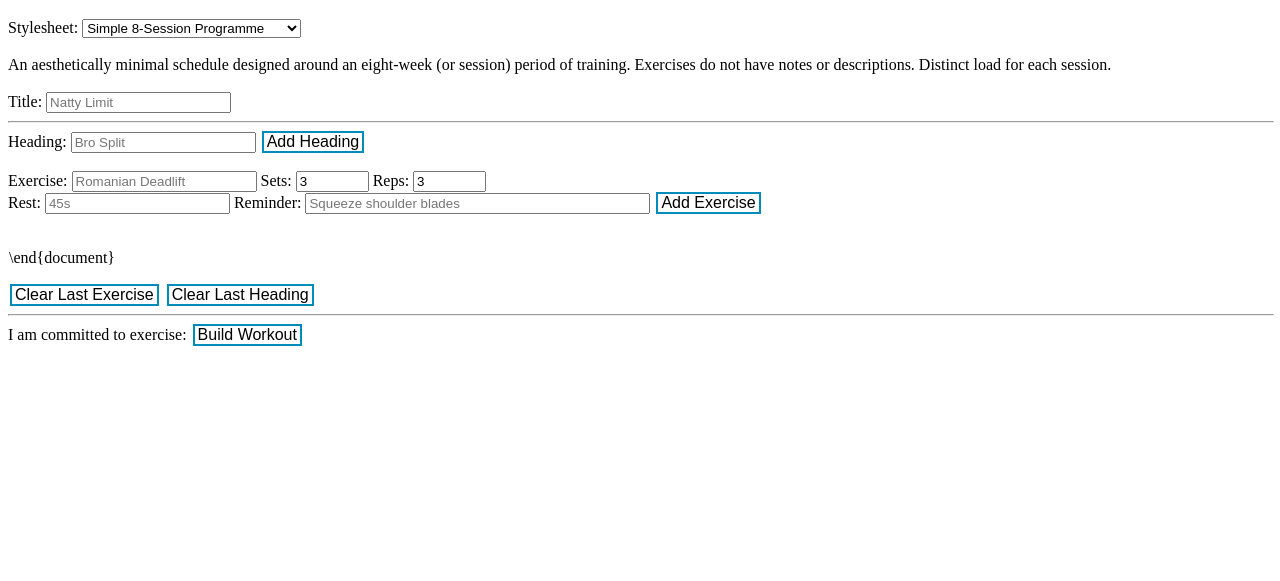
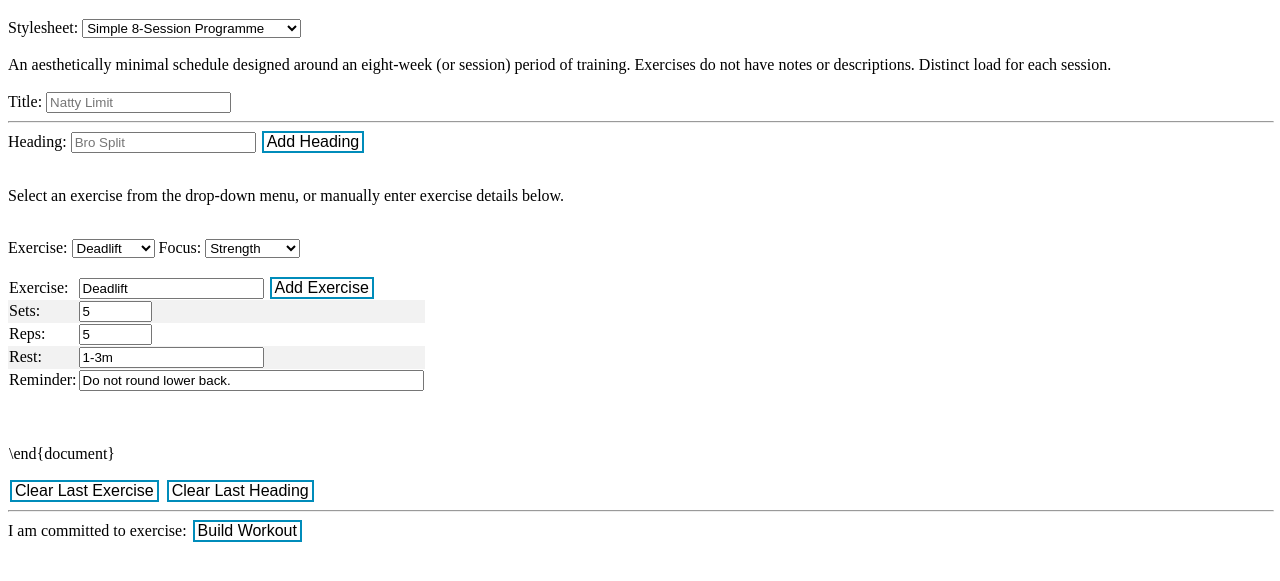
Before and after one commit to NBKelly/GymSchedule, a plain HTML site: page index.html in a window 1280 px wide. Shown: the part 61-642 px from the top of the page. Drawn offline with nearby package versions, Linux system fonts and the light colour scheme.

Commit message:
basic structure for pre-defined exercises

```diff
--- a/index.html
+++ b/index.html
@@ -6,13 +6,12 @@
     <script type="text/javascript" src="js/spaghetti.js"></script>
     <link rel="stylesheet" href="cobrastyle.css">
   </head>
-  <body onload="loadStyles()">
+  <body onload="spaghettiOnLoad()">
     <h1>Workout Templater</h1>
 
     <label for="stylesheet">Stylesheet: </label>
-    <select name="stylesheet" id="stylesheet" onchange="selectChanged()">
+    <select name="stylesheet" id="stylesheet" onchange="styleSelectChanged()"></select>
 
-    </select>
     <br><br>
     <span name="stylesheet-description" id="stylesheet-description"></span>
 
@@ -29,20 +28,39 @@
 	    onclick="addHeading()">Add Heading</button>
     <br><br>
 
-    <label for="exercise">Exercise: </label>
-    <input type="text" id="new_exercise" name="New Exercise" placeholder="Romanian Deadlift">
-    <label for="sets">Sets: </label>
-    <input type="text" id="sets" name="sets" value="3" size="6">
-    <label for="reps">Reps: </label>
-    <input type="text" id="reps" name="reps" value="3" size="6">
+    <p>Select an exercise from the drop-down menu, or manually enter exercise details below.</p>
     <br>
-    <label for="rest">Rest: </label>
-    <input type="text" id="rest" name="rest" placeholder="45s"></input>
-    <label for="reminder">Reminder:</label>
-    <input type="text" id="reminder" name="reminder" size="40" placeholder="Squeeze shoulder blades">
-    <button class="button button2" id="addExerciseButton"
-	    onclick="addExercise()">Add Exercise</button>
+    <label for="exercise-select">Exercise: </label>
+    <select name="exercise-select" id="exercise-select" onchange="exerciseSelectChanged()"></select>
+    <label for="exercise-focus-select">Focus: </label>
+    <select id="exercise-focus-select" onchange="exerciseFocusChanged()"></select>
 
+    <br><br>
+
+    <table>
+      <tr>
+	<td><label for="exercise">Exercise: </label></td>
+	<td><input type="text" id="new_exercise" name="New Exercise" placeholder="Romanian Deadlift">
+	<button class="button button2" id="addExerciseButton"
+		onclick="addExercise()">Add Exercise</button></td>
+      </tr>
+      <tr>
+	<td><label for="sets">Sets: </label></td>
+	<td><input type="text" id="sets" name="sets" value="3" size="6"></td>
+      </tr>
+      <tr>
+	<td><label for="reps">Reps: </label></td>
+	<td><input type="text" id="reps" name="reps" value="3" size="6"></td>
+      </tr>
+      <tr>
+	<td><label for="rest">Rest: </label></td>
+	<td><input type="text" id="rest" name="rest" placeholder="45s"></input></td>
+      </tr>
+      <tr>
+	<td><label for="reminder">Reminder:</label></td>
+	<td><input type="text" id="reminder" name="reminder" size="40" placeholder="Squeeze shoulder blades"></td>
+      </tr>
+    </table>
     <br><br>
 
     <!--
--- a/js/spaghetti.js
+++ b/js/spaghetti.js
@@ -1,6 +1,5 @@
 let Exercise = class {
-    constructor(name, reps, reminder,
-		raw_sets, raw_reps, rest) {
+    constructor(name, reps, reminder, raw_sets, raw_reps, rest) {
 	this.name = name; //#1
 	this.reps = reps; //#2
 	this.reminder = reminder; //#3
@@ -127,6 +126,39 @@ let Heading = class {
     }
 }
 
+let TemplateFocus = class {
+    constructor(name, sets, reps, rest, tip){
+	this.name = name;
+	this.sets = sets;
+	this.reps = reps;
+	this.rest = rest;
+	this.tip = tip;
+    };
+}
+let TemplateExercise = class {
+    constructor(name, _focii, tip) {
+	this.name = name;
+	this.focii = {};
+	for( var key in _focii) {
+	    var focus = _focii[key]['val'];
+	    var _tip =tip;
+	    if(focus.hasOwnProperty['tip'])
+		_tip = focus['tip'];
+
+	    var fname = _focii[key]['name'];
+	    this.focii[fname] = new TemplateFocus(fname,
+						  focus['sets'],
+						  focus['reps'],
+						  focus['rest'],
+						  _tip);
+	}
+    }
+
+    getFocus(str) {
+	return this.focii[str];
+    }
+}
+
 async function fetchStyles() {
     var addr = "json/pdfsty.json";
 
@@ -142,7 +174,25 @@ async function fetchStyles() {
     return json;
 }
 
+async function fetchExercises() {
+    var addr = "json/exercises-by-category.json";
+
+    /* I hate web development so much it's unreal */
+    if(window.location.protocol == 'file:')
+	addr = "https://nbkelly.github.io/GymSchedule/" + addr;
+
+    const res = await fetch(addr)
+	  .then((response) => response.json());
+
+    var json = await res;
+
+    return json;
+}
+
 var styles = {};
+var exercises = {}; //name -> exercise
+var categories = new Set();
+var exercises_by_category = {}; //cat -> exercise name
 
 async function loadStyles() {
     var select = document.querySelector('#stylesheet');
@@ -157,7 +207,47 @@ async function loadStyles() {
 	    styles[schedule.value] = schedule;
 	});
 
-    selectChanged();
+    styleSelectChanged();
+}
+
+async function loadExercises() {
+    var select = document.querySelector('#exercise-select');
+    var json = await fetchExercises();
+
+    json.exercises.forEach(
+	(exercise) => {
+	    exercises[exercise['name']] = new TemplateExercise(exercise['name'], exercise['focus'], exercise['tip']);
+	    var cats = exercise.categories.forEach(
+		(category) => {
+		    if(!categories.has(category)) {
+			categories.add(category);
+			exercises_by_category[category] = [];
+		    }
+		    exercises_by_category[category].push(exercises[exercise['name']]);
+		});
+	});
+
+    categories.forEach(
+	(cat) => {
+	    var group = document.createElement('optgroup');
+	    group.label = cat;
+	    exercises_by_category[cat].forEach(
+		(exercise) => {
+		    var opt = document.createElement('option');
+		    opt.value = exercise['name'];
+		    opt.innerHTML = exercise['name'];
+		    group.appendChild(opt);
+		});
+
+	    select.appendChild(group);
+	});
+
+    exerciseSelectChanged();
+}
+
+function spaghettiOnLoad() {
+    loadStyles();
+    loadExercises();
 }
 
 function getStyle() {
@@ -174,7 +264,46 @@ function redraw() {
     displayTree(style);
 }
 
-function selectChanged() {
+function removeOptions(selectElement) {
+   var i, L = selectElement.options.length - 1;
+   for(i = L; i >= 0; i--) {
+      selectElement.remove(i);
+   }
+}
+
+function exerciseSelectChanged() {
+    var select = document.querySelector('#exercise-select').value;
+    var focii = exercises[select].focii;
+
+    var focusBox = document.querySelector('#exercise-focus-select');
+    removeOptions(focusBox);
+
+    for(var focus in focii) {
+	var opt = document.createElement('option');
+	opt.value = focus;
+	opt.innerHTML = focus;
+	focusBox.appendChild(opt);
+    }
+
+
+    exerciseFocusChanged();
+}
+
+function exerciseFocusChanged() {
+    // fill out the exercise fields based on the selected exercise and focus
+    var selectedFocus = document.querySelector('#exercise-focus-select').value;
+    var selectedExercise = document.querySelector('#exercise-select').value;
+    var focus = exercises[selectedExercise].getFocus(selectedFocus);
+
+    // fill out info in sets, reps, rest, reminder, exercise
+    document.querySelector('#new_exercise').value = selectedExercise;
+    document.querySelector('#sets').value = focus.sets;
+    document.querySelector('#reps').value = focus.reps;
+    document.querySelector('#rest').value = focus.rest;
+    document.querySelector('#reminder').value = focus.tip;
+}
+
+function styleSelectChanged() {
     redraw();
     var style = getStyle();
     document.querySelector('#stylesheet-description').innerHTML = style['description'];
```
